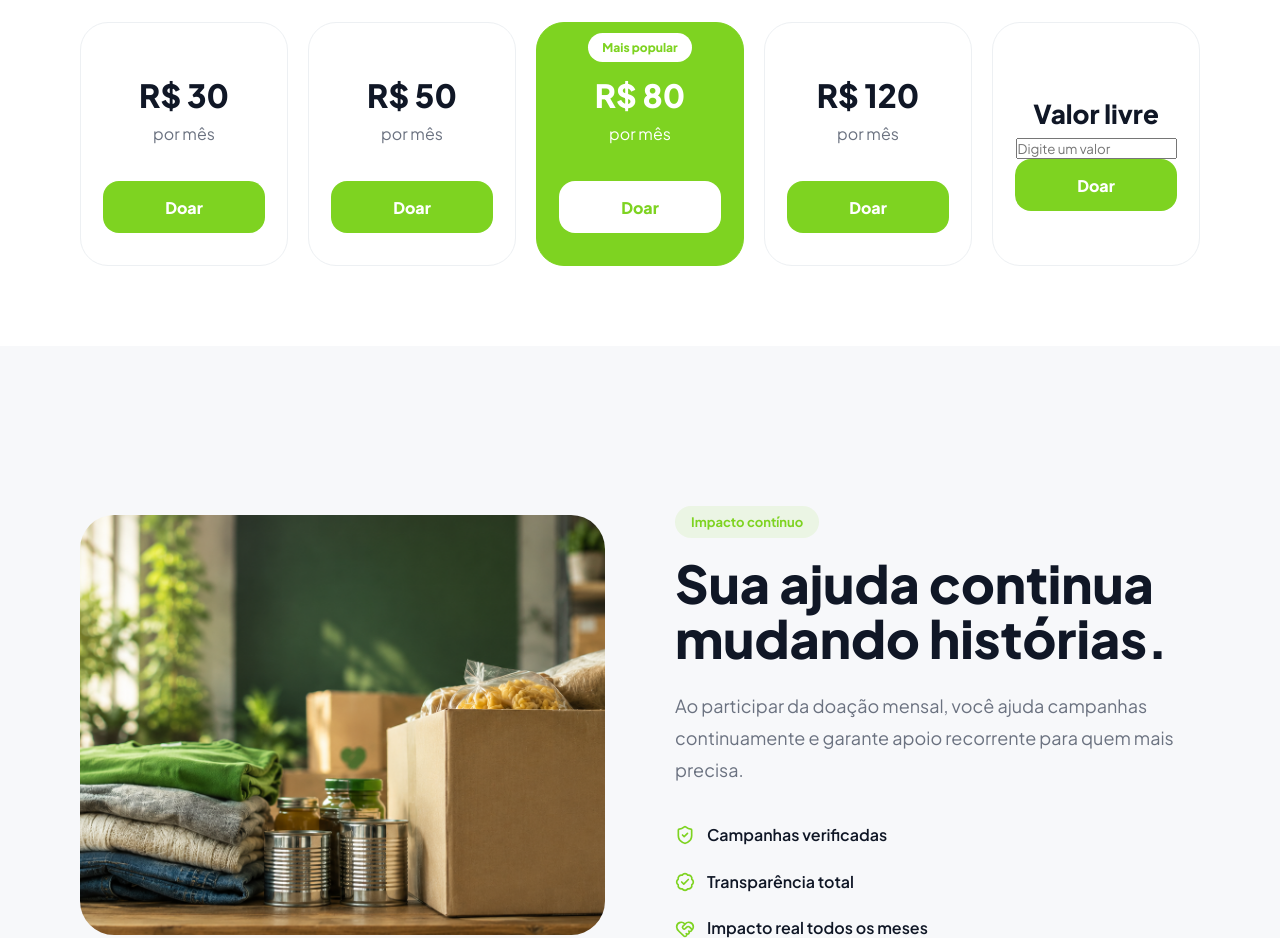
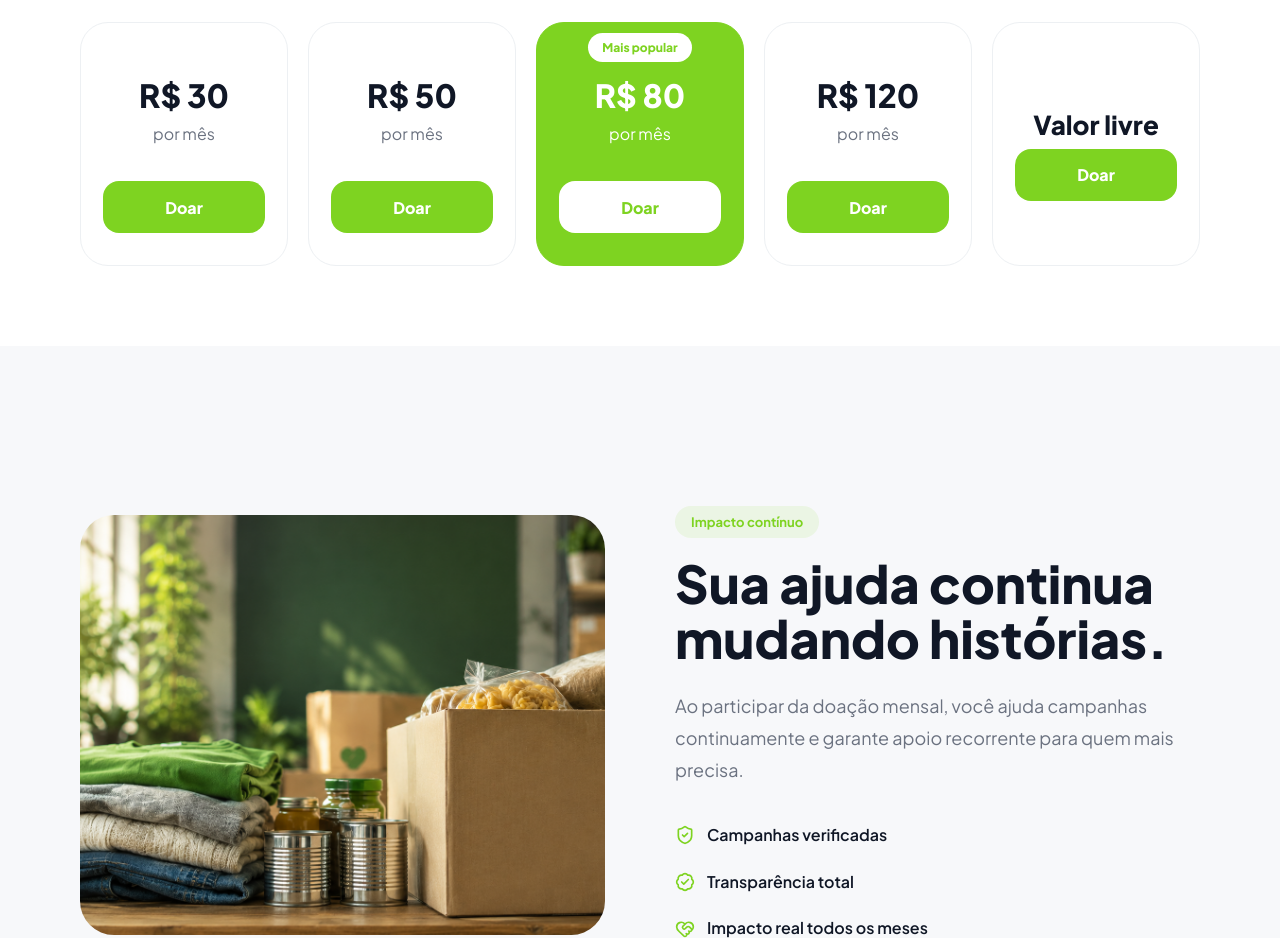
Before and after one commit to Gabriel090207/somarsitevaquinha, a React (Vite) app in the folder Frontend/: page /doador-mensal in a window 1280 px wide. Shown: the part 940-1878 px from the top of the page. Built offline with nearby package versions, Linux system fonts and the light colour scheme; no server answers; what @mercadopago/sdk-react would draw is missing.

Commit message:
remove input valor

```diff
--- a/Frontend/src/pages/MonthlyDonation/MonthlyDonationPage.tsx
+++ b/Frontend/src/pages/MonthlyDonation/MonthlyDonationPage.tsx
@@ -181,16 +181,7 @@ const [customAmount, setCustomAmount] =
     Valor livre
   </h3>
 
-  <input
-    type="number"
-    placeholder="Digite um valor"
-    value={customAmount}
-    onChange={(e) =>
-      setCustomAmount(
-        e.target.value
-      )
-    }
-  />
+
 
   <button
     disabled={!customAmount}
```
